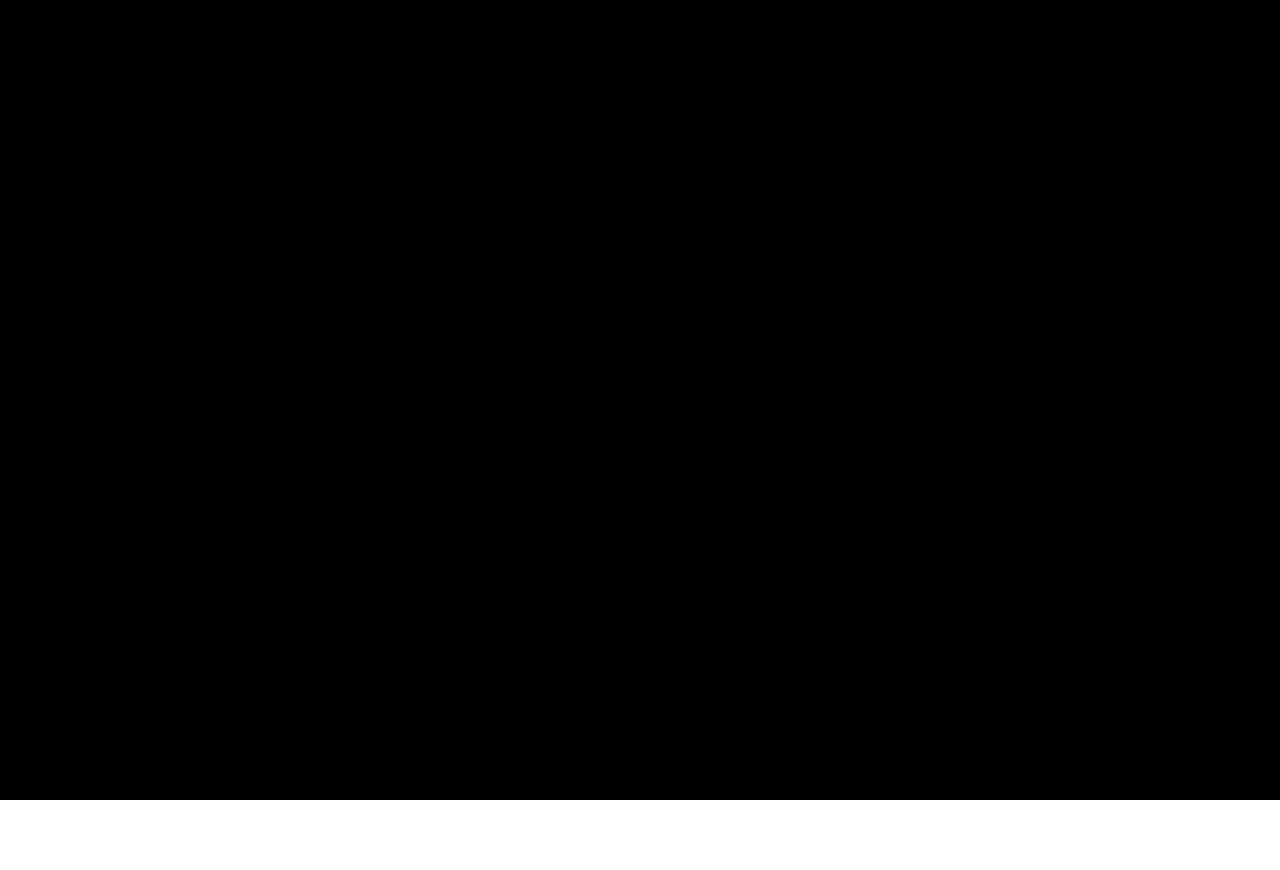
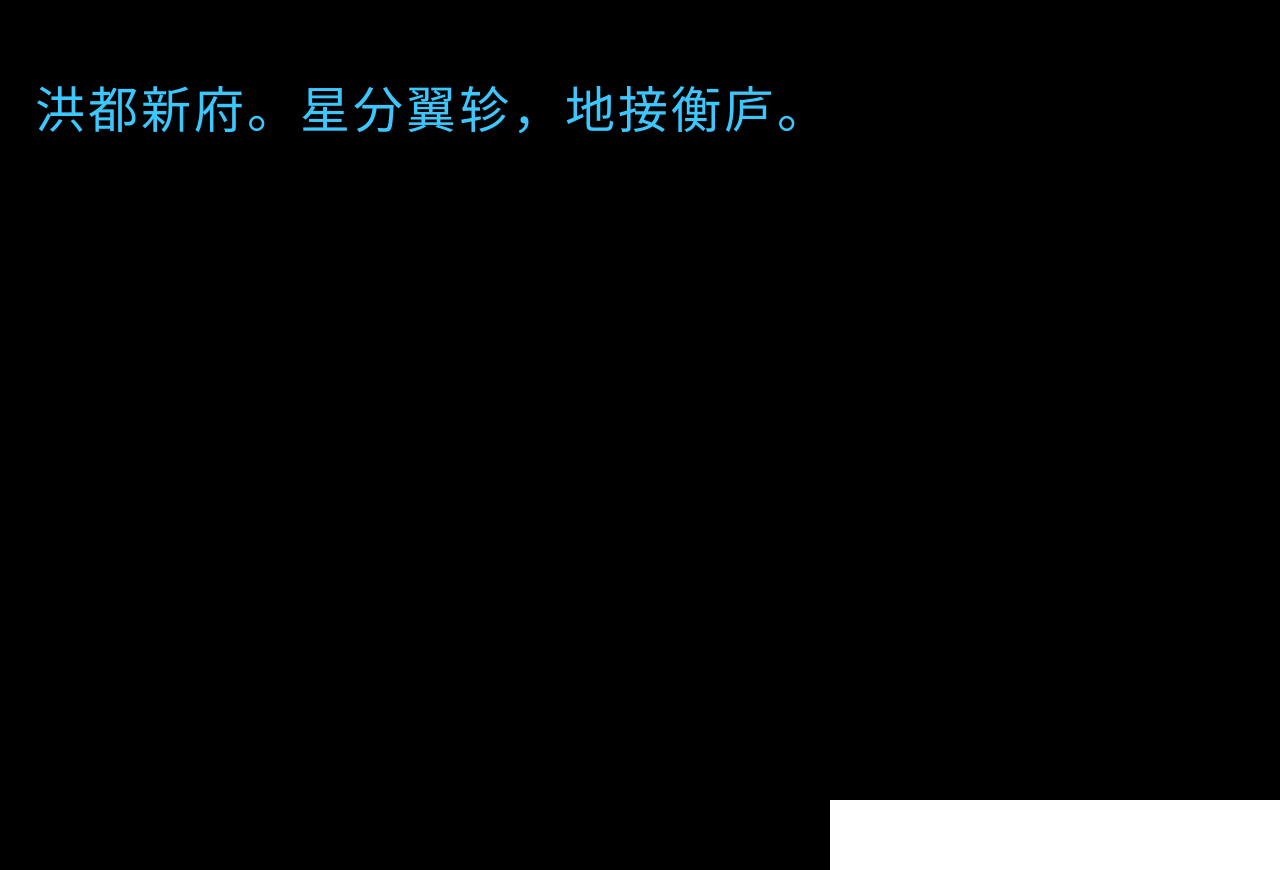
Before and after one commit to PieceOfFall/BigScreenWelcome, a Vue app: page / in a window 1280 px wide. Before the commit the page ends 800 px from the top, so only its background shows below. Built offline with nearby package versions, Linux system fonts and the light colour scheme; a web font is replaced by a local one.

Commit message:
feat: 完成文字轮换

```diff
--- a/src/App.vue
+++ b/src/App.vue
@@ -47,7 +47,7 @@
 
   position: absolute;
   top: 70px;
-  right: 450cqb;
+  right: 450px;
 
   .box {
     overflow: hidden;
```
